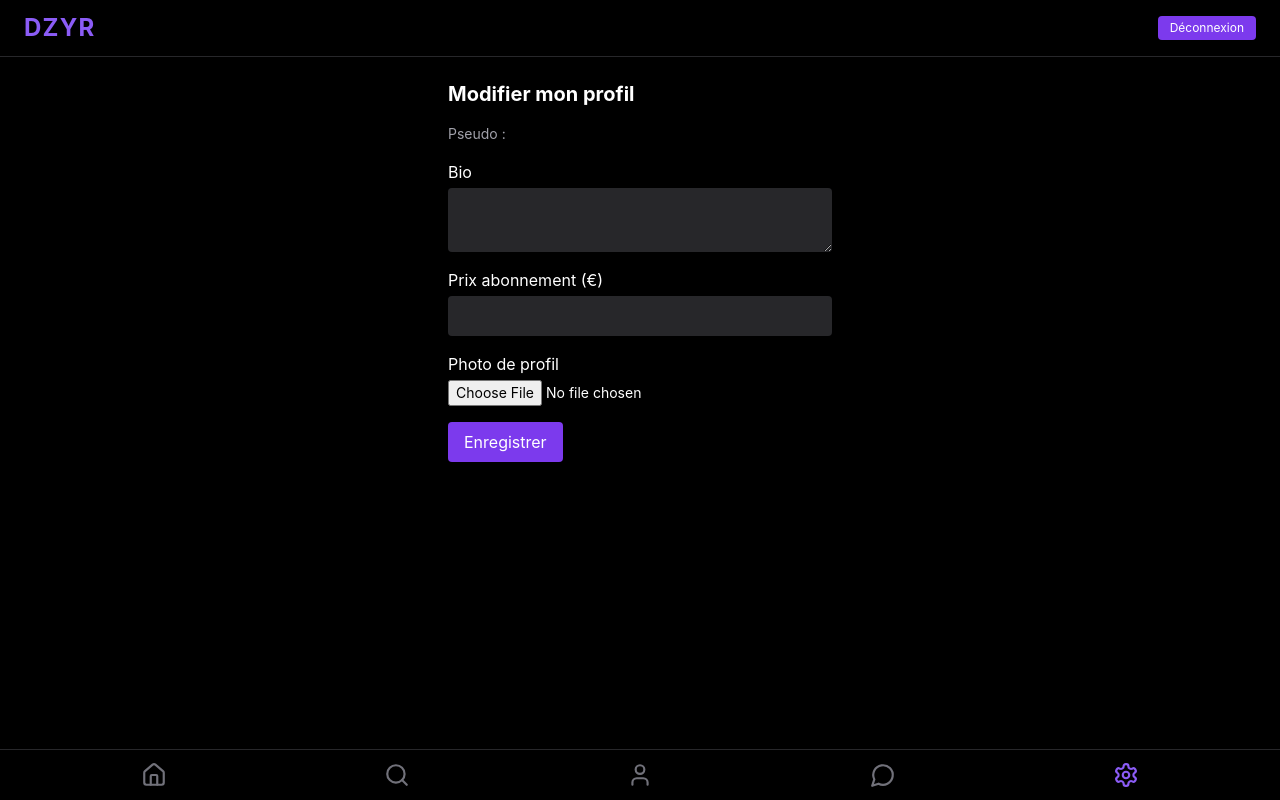
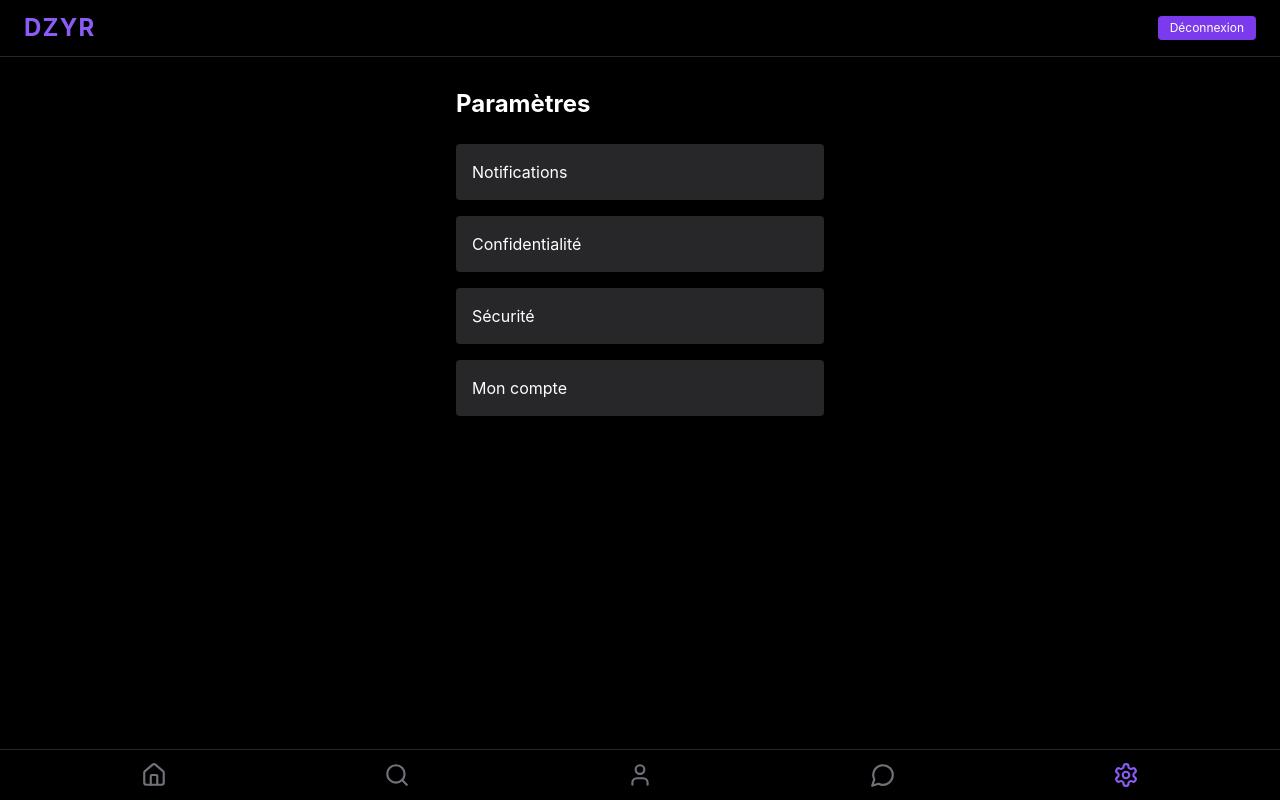
Before and after one commit to StreallyX/DZYR, a Next.js app in the folder dz-yr/: page /settings in a window 1280 px wide. Built offline with nearby package versions, Linux system fonts and the light colour scheme; no server answers.

Commit message:
modif settings

```diff
--- a/dz-yr/app/settings/page.tsx
+++ b/dz-yr/app/settings/page.tsx
@@ -1,126 +1,30 @@
 'use client'
 
-import { useEffect, useState } from 'react'
-import { supabase } from '@/lib/supabase'
+import Link from 'next/link'
 
-export default function SettingsPage() {
-  const [profile, setProfile] = useState<any>(null)
-  const [bio, setBio] = useState('')
-  const [price, setPrice] = useState('')
-  const [avatar, setAvatar] = useState<File | null>(null)
-  const [username, setUsername] = useState('')
-
-  useEffect(() => {
-    const fetchProfile = async () => {
-      const { data: sessionData } = await supabase.auth.getSession()
-      const userId = sessionData.session?.user.id
-
-      if (!userId) return
-
-      const { data: profileData, error } = await supabase
-        .from('users')
-        .select('*')
-        .eq('user_id', userId)
-        .limit(1)
-
-      if (error || !profileData || profileData.length === 0) {
-        console.error('Profil introuvable', error)
-        return
-      }
-
-      const profile = profileData[0]
-      setProfile(profile)
-      setBio(profile.bio)
-      setPrice(profile.subscription_price)
-      setUsername(profile.username)
-    }
-
-    fetchProfile()
-  }, [])
-
-  const handleSave = async () => {
-    if (!profile) {
-      console.error('Pas de profil chargé')
-      return
-    }
-
-    let avatar_url = profile.avatar_url
-
-    if (avatar) {
-      const fileExt = avatar.name.split('.').pop()
-      const fileName = `${profile.user_id}-${Date.now()}.${fileExt}`
-      const filePath = `avatars/${fileName}`
-
-      const { error: uploadError } = await supabase.storage
-        .from('avatars')
-        .upload(filePath, avatar, {
-          cacheControl: '3600',
-          upsert: true,
-        })
-
-      if (uploadError) {
-        console.error('Erreur upload avatar :', uploadError)
-        return
-      }
-
-      const { data } = supabase.storage.from('avatars').getPublicUrl(filePath)
-      avatar_url = data.publicUrl
-    }
-
-    const { error: updateError } = await supabase
-      .from('users')
-      .update({
-        bio,
-        subscription_price: Number(price),
-        avatar_url,
-      })
-      .eq('user_id', profile.user_id)
-
-    if (updateError) {
-      console.error('Erreur mise à jour profil :', updateError)
-      return
-    }
-
-    alert('Profil mis à jour ✅')
-  }
+export default function SettingsMainPage() {
+  const sections = [
+    { name: 'Notifications', href: '/settings/notifications' },
+    { name: 'Confidentialité', href: '/settings/privacy' },
+    { name: 'Sécurité', href: '/settings/security' },
+    { name: 'Mon compte', href: '/settings/account' },
+  ]
 
   return (
-    <div className="p-4">
-      <h1 className="text-xl font-bold mb-4">Modifier mon profil</h1>
-
-      <p className="text-sm text-zinc-400 mb-4">
-        Pseudo : <span className="text-white font-semibold">{username}</span>
-      </p>
-
-      <label className="block mb-1">Bio</label>
-      <textarea
-        value={bio}
-        onChange={(e) => setBio(e.target.value)}
-        className="block w-full mb-4 bg-zinc-800 p-2 rounded"
-      />
-
-      <label className="block mb-1">Prix abonnement (€)</label>
-      <input
-        type="number"
-        value={price}
-        onChange={(e) => setPrice(e.target.value)}
-        className="block w-full mb-4 bg-zinc-800 p-2 rounded"
-      />
-
-      <label className="block mb-1">Photo de profil</label>
-      <input
-        type="file"
-        accept="image/*"
-        onChange={(e) => setAvatar(e.target.files?.[0] ?? null)}
-        className="block mb-4 text-sm text-white"
-      />
-
-      <button
-        onClick={handleSave}
-        className="bg-violet-600 text-white px-4 py-2 rounded hover:bg-violet-500"
-      >
-        Enregistrer
-      </button>
+    <div className="max-w-md mx-auto p-6">
+      <h1 className="text-2xl font-bold mb-6">Paramètres</h1>
+      <ul className="space-y-4">
+        {sections.map((section) => (
+          <li key={section.name}>
+            <Link
+              href={section.href}
+              className="block p-4 rounded bg-zinc-800 hover:bg-zinc-700 transition"
+            >
+              {section.name}
+            </Link>
+          </li>
+        ))}
+      </ul>
     </div>
   )
 }
```
